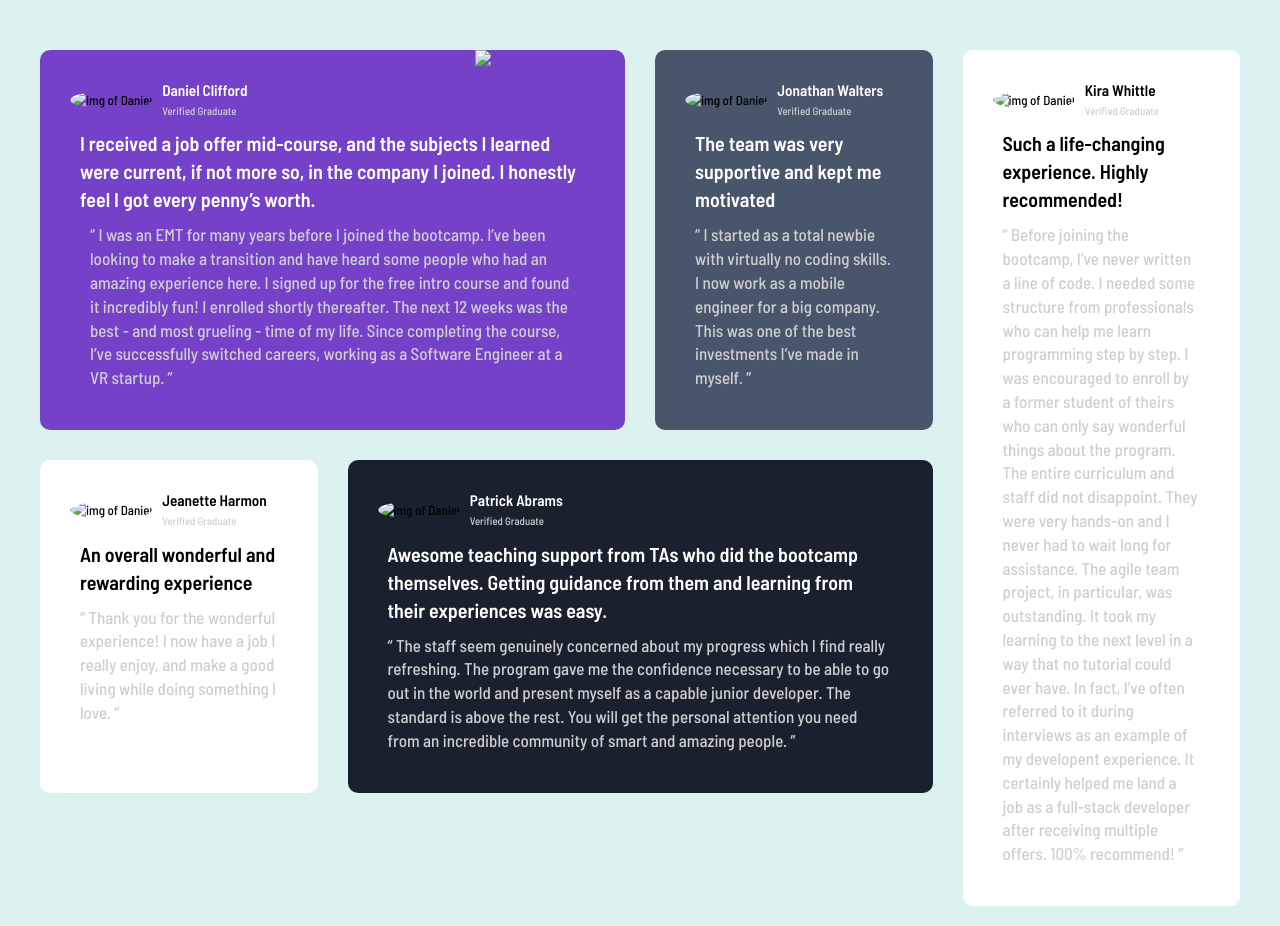
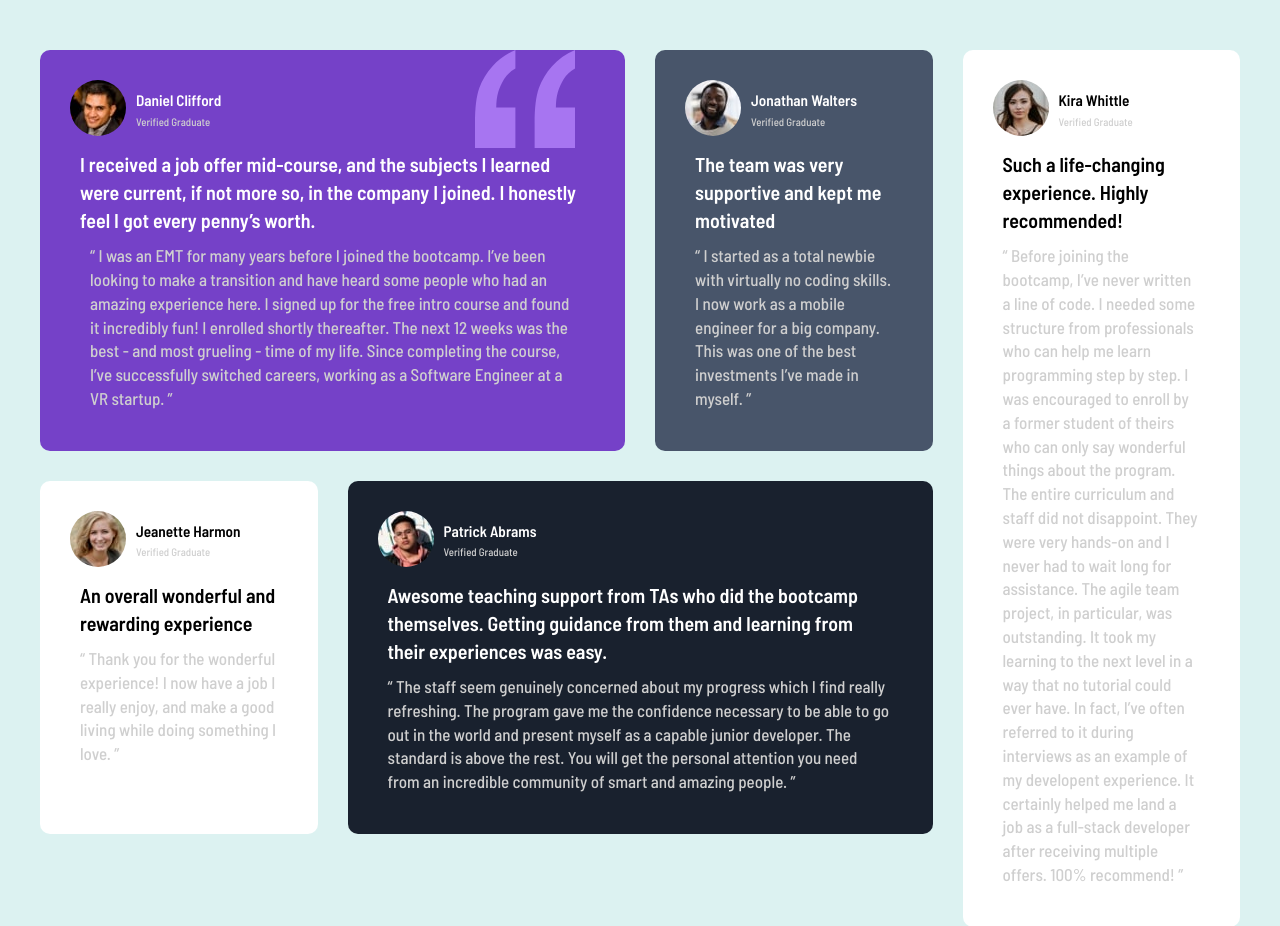
Before and after one commit to Monika-2509/Frontend-Mentor-Testimonials-Grid-Section, a plain HTML site: page index.html in a window 1280 px wide. Shown: the top 926 px of the page. Drawn offline with Linux system fonts and the light colour scheme.

Commit message:
Update index.html

```diff
--- a/index.html
+++ b/index.html
@@ -4,7 +4,7 @@
   <meta charset="UTF-8">
   <meta name="viewport" content="width=device-width, initial-scale=1.0"> <!-- displays site properly based on user's device -->
 
-  <link rel="icon" type="image/png" sizes="32x32" href="./images/favicon-32x32.png">
+  <link rel="icon" type="image/png" sizes="32x32" href="favicon-32x32.png">
 
   <title>Frontend Mentor | Testimonials-Grid-Section</title>
  <link rel="stylesheet" href="style.css">
@@ -15,10 +15,10 @@
 <body>
 <div class="container">
 <div class="card" id="color1">
-  <img src=".\images\bg-pattern-quotation.svg" class="quote">
+  <img src="bg-pattern-quotation.svg" class="quote">
    <div class="image">
    <div>
-   <img src=".\images\image-daniel.jpg" alt="img of Daniel">
+   <img src="image-daniel.jpg" alt="img of Daniel">
    </div>
    <div>
      <h3 style="color:white"> Daniel Clifford</h3>
@@ -38,7 +38,7 @@
 
    <div class="image">
    <div>
-   <img src=".\images\image-jonathan.jpg" alt="img of Daniel">
+   <img src="image-jonathan.jpg" alt="img of Daniel">
    </div>
    <div>
   <h3 style="color:white"> Jonathan Walters</h3>
@@ -53,7 +53,7 @@
 <div class="card" id="color3">
    <div class="image">
    <div>
-   <img src=".\images\image-jeanette.jpg" alt="img of Daniel">
+   <img src="image-jeanette.jpg" alt="img of Daniel">
    </div>
    <div>
   <h3>Jeanette Harmon</h3>
@@ -68,7 +68,7 @@
   <div class="card" id="color4">
    <div class="image">
    <div>
-   <img src=".\images\image-patrick.jpg" alt="img of Daniel">
+   <img src="image-patrick.jpg" alt="img of Daniel">
    </div>
    <div>
   <h3 style="color:white">Patrick Abrams</h4>
@@ -87,7 +87,7 @@
 <div class="card" id="color5">
    <div class="image">
    <div>
-   <img src=".\images\image-kira.jpg" alt="img of Daniel">
+   <img src="image-kira.jpg" alt="img of Daniel">
    </div>
    <div>
  <h3> Kira Whittle</h3>
```
